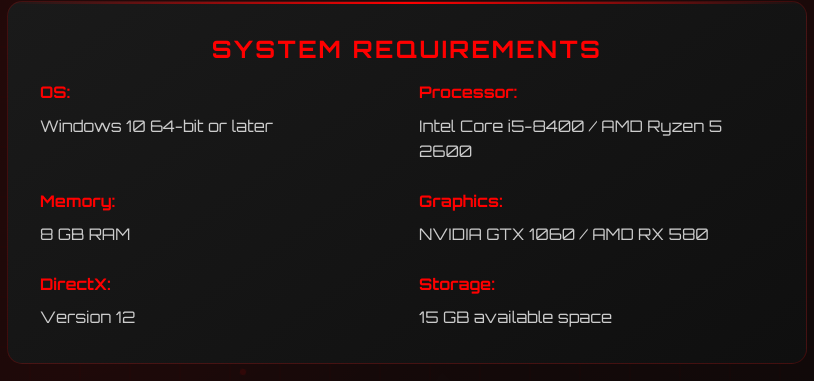
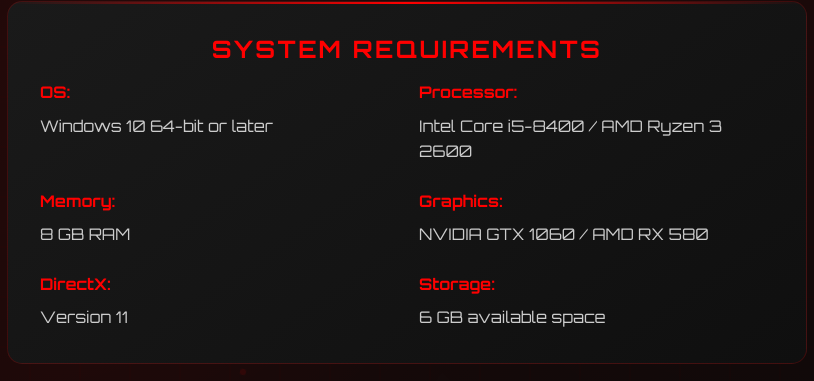
Before and after one commit to Takakuma-offical/Takakuma-offical.github.io, a plain HTML site: page download.html in a window 1280 px wide. Shown: the part 366-747 px from the top of the page, 233-1047 px from the left. Drawn offline with Linux system fonts and the light colour scheme.

Commit message:
Update download.html

```diff
--- a/download.html
+++ b/download.html
@@ -382,7 +382,7 @@
                 </div>
                 <div class="requirement-item">
                     <div class="requirement-label">Processor:</div>
-                    Intel Core i5-8400 / AMD Ryzen 5 2600
+                    Intel Core i5-8400 / AMD Ryzen 3 2600
                 </div>
                 <div class="requirement-item">
                     <div class="requirement-label">Memory:</div>
@@ -394,11 +394,11 @@
                 </div>
                 <div class="requirement-item">
                     <div class="requirement-label">DirectX:</div>
-                    Version 12
+                    Version 11
                 </div>
                 <div class="requirement-item">
                     <div class="requirement-label">Storage:</div>
-                    15 GB available space
+                    6 GB available space
                 </div>
             </div>
         </div>
```
